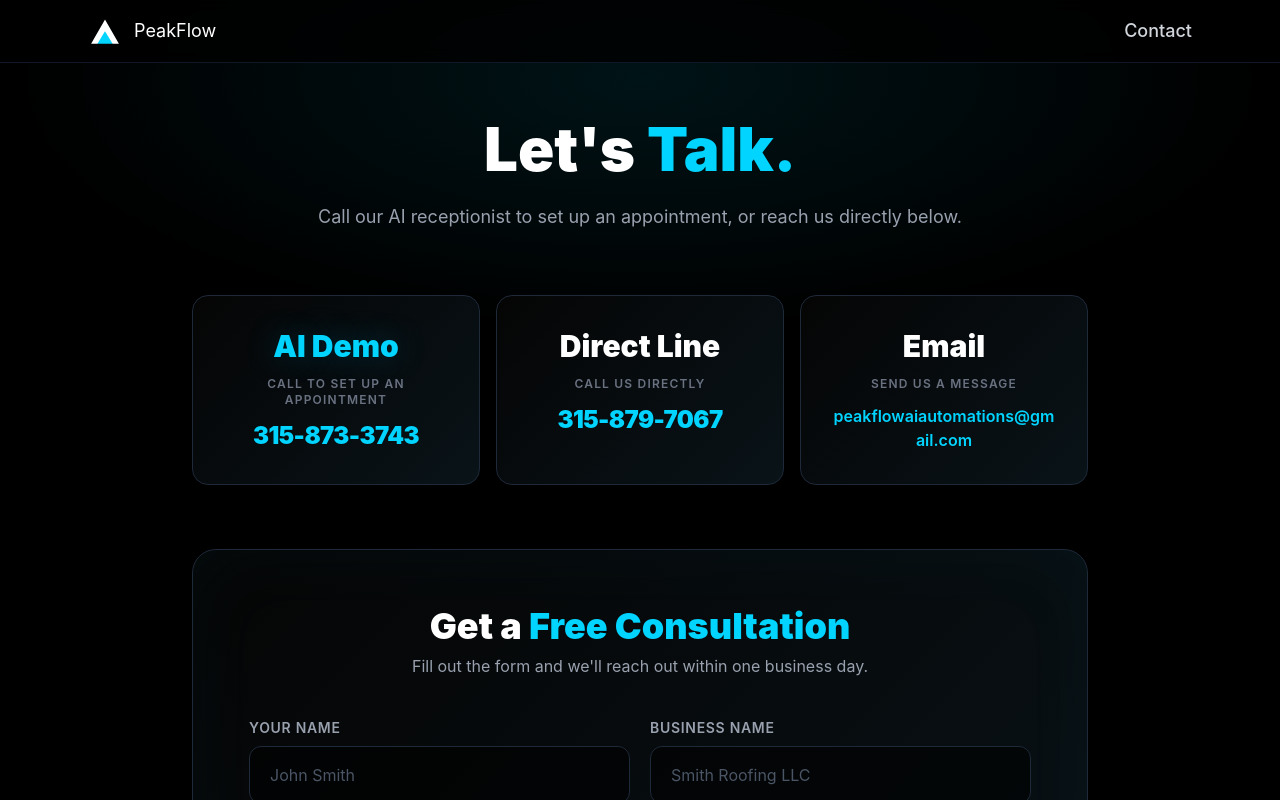
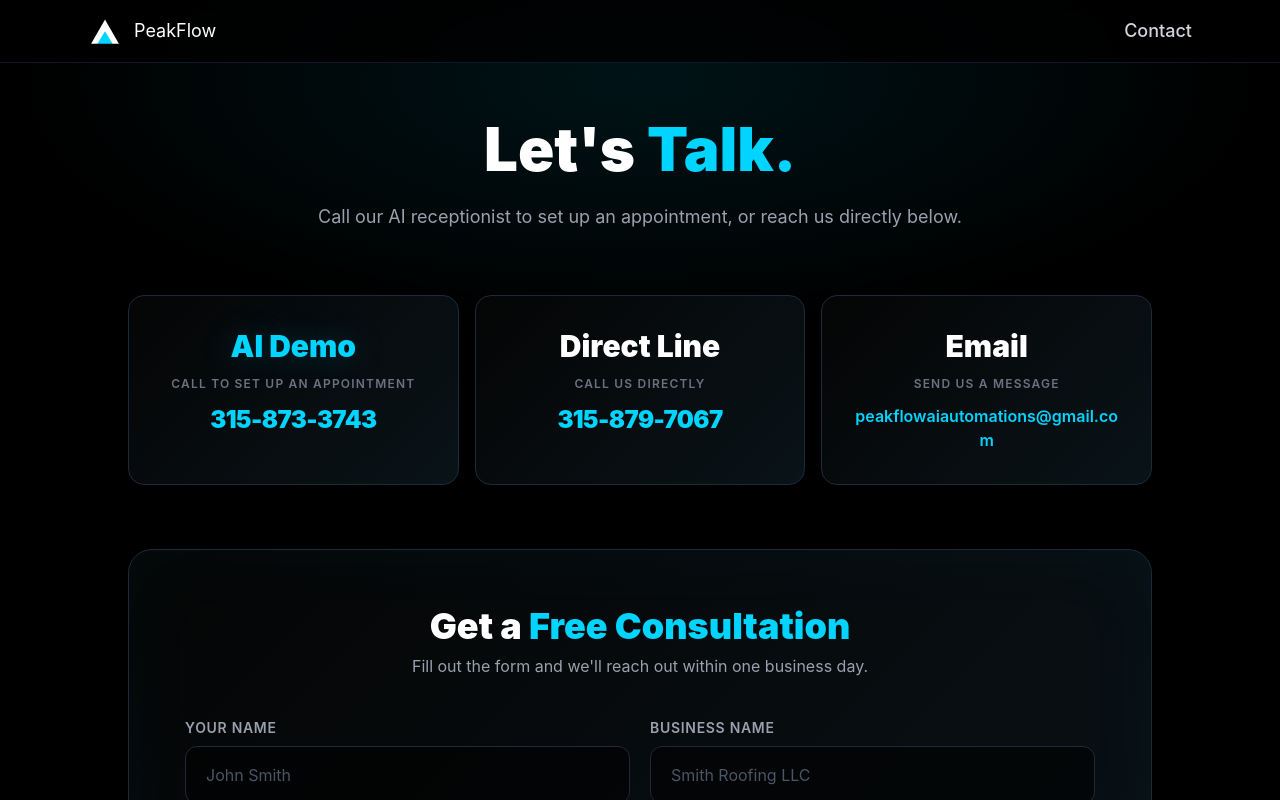
Before and after one commit to ConnerDeFeo/PeakFlow, a React (Vite) app in the folder client/: page /contact in a window 1280 px wide. Shown: the top 800 px of the page. Built offline with nearby package versions, Linux system fonts and the light colour scheme.

Commit message:
This is so anooying

```diff
--- a/client/src/App.tsx
+++ b/client/src/App.tsx
@@ -2,7 +2,7 @@
 import { NavBar } from './components/NavBar';
 import { Footer } from './components/Footer';
 import Contact from './pages/Contact';
-import Landing from './pages/landing/landing';
+import Landing from './pages/Landing/landingtemp';
 
 function App() {
   return (
--- a/client/src/pages/Contact.tsx
+++ b/client/src/pages/Contact.tsx
@@ -56,7 +56,7 @@
         }}
       />
 
-      <div className="relative max-w-4xl mx-auto">
+      <div className="relative max-w-5xl mx-auto">
         {/* Heading */}
         <div className="text-center mb-16">
           <h1 className="text-5xl md:text-6xl font-black leading-tight mb-4">
```
Also changed, not shown: client/src/pages/landing/landingtemp.tsx (renamed from client/src/pages/landing/landing.tsx).
